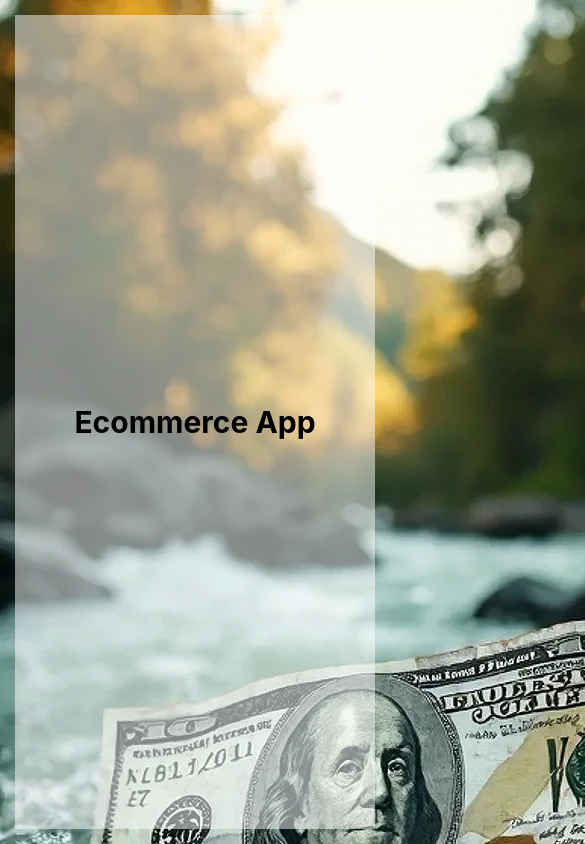
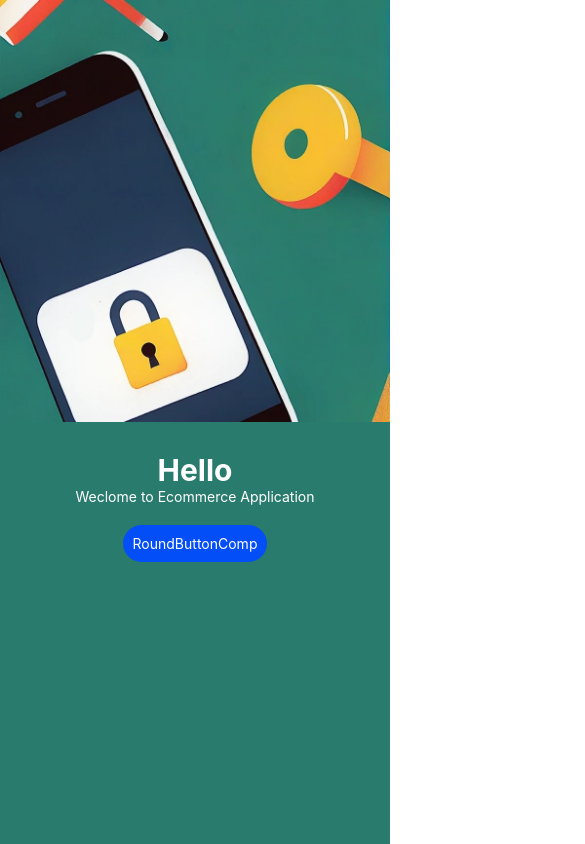
Before and after one commit to OsamaNajeeb/EcommerceApp-, a React Native app: screen /SignIn in a window 390 px wide. Before the commit this address had no page. Shown: the top 844 px of the page, 585 px wide, since content can reach past the window. Built offline with nearby package versions, Linux system fonts and the light colour scheme.

Commit message:
Incomplete/12:43

```diff
--- a/App.js
+++ b/App.js
@@ -1,8 +1,9 @@
 import {StyleSheet, Text, View} from 'react-native';
 import React from 'react';
-import SplashScreen from './src/screens/splash';
+import SplashScreen from './src/screens/splash/SplashScreen';
 import {NavigationContainer} from '@react-navigation/native';
 import {createNativeStackNavigator} from '@react-navigation/native-stack';
+import SignInScreen from './screens/signin/SignIn';
 
 const stack = createNativeStackNavigator();
 
@@ -16,6 +17,11 @@ const App = () => {
             component={SplashScreen}
             options={{headerShown: false}}
           />
+          <stack.Screen
+            name={'SignIn'}
+            component={SignInScreen}
+            options={{headerShown: false}}
+          />
         </stack.Navigator>
       </NavigationContainer>
     </>
--- /dev/null
+++ b/screens/signin/SignIn.js
@@ -0,0 +1,45 @@
+import {View, Text, Image, StatusBar, StyleSheet} from 'react-native';
+import React from 'react';
+import RoundButtonComp from '../../src/components/RoundButtonComp';
+
+export default function SignInScreen() {
+  return (
+    <View style={{flex: 1}}>
+      <StatusBar backgroundColor={'#297B6D'} />
+      <View style={{flex: 0.5}}>
+        <Image
+          style={{
+            width: '100%',
+            height: '100%',
+          }}
+          source={require('../../assets/signinbg.jpg')}
+        />
+      </View>
+      <View style={{flex: 0.5, backgroundColor: '#297B6D'}}>
+        <Text style={[stylesOne.head, stylesOne.align]}>Hello</Text>
+        <Text style={stylesOne.align}>Weclome to Ecommerce Application</Text>
+        <View
+          style={{
+            flexDirection: 'row',
+            marginTop: 20,
+            justifyContent: 'center',
+            borderRadius: 30,
+          }}>
+          <RoundButtonComp />
+        </View>
+      </View>
+    </View>
+  );
+}
+//#034ef7
+const stylesOne = StyleSheet.create({
+  head: {
+    fontSize: 30,
+    fontWeight: 'bold',
+    marginTop: 30,
+  },
+  align: {
+    textAlign: 'center',
+    color: 'white',
+  },
+});
--- /dev/null
+++ b/src/components/RoundButtonComp.js
@@ -0,0 +1,10 @@
+import {View, Text} from 'react-native';
+import React from 'react';
+
+export default function RoundButtonComp() {
+  return (
+    <View style={{backgroundColor: '#034ef7', borderRadius: 30, padding: 10}}>
+      <Text style={{color: 'white'}}>RoundButtonComp</Text>
+    </View>
+  );
+}
--- a/src/screens/splash/index.js
+++ b/src/screens/splash/SplashScreen.js
@@ -1,10 +1,13 @@
 import {View, Text, ImageBackground, StyleSheet} from 'react-native';
 import React from 'react';
 
-export default function SplashScreen() {
+export default function SplashScreen({navigation}) {
+  setTimeout(() => {
+    navigation.navigate('SignIn');
+  }, 1000);
   return (
     <ImageBackground
-      source={require('../../screens/splash/assets/splashbg.jpg')}
+      source={require('../../../assets/splashbg.jpg')}
       resizeMode={'cover'}
       style={styles.background}>
       <View style={styles.overlay}>
@@ -22,8 +25,8 @@ const styles = StyleSheet.create({
   overlay: {
     flex: 1,
     backgroundColor: 'rgba(255, 255, 255, 0.5)',
-    justifyContent: 'center',
-    alignItems: 'center',
+    // justifyContent: 'center',
+    // alignItems: 'center',
   },
   text: {
     fontSize: 30,
```
Also changed, not shown: assets/signinbg.jpg (added), assets/splashbg.jpg (renamed from src/screens/splash/assets/splashbg.jpg).
